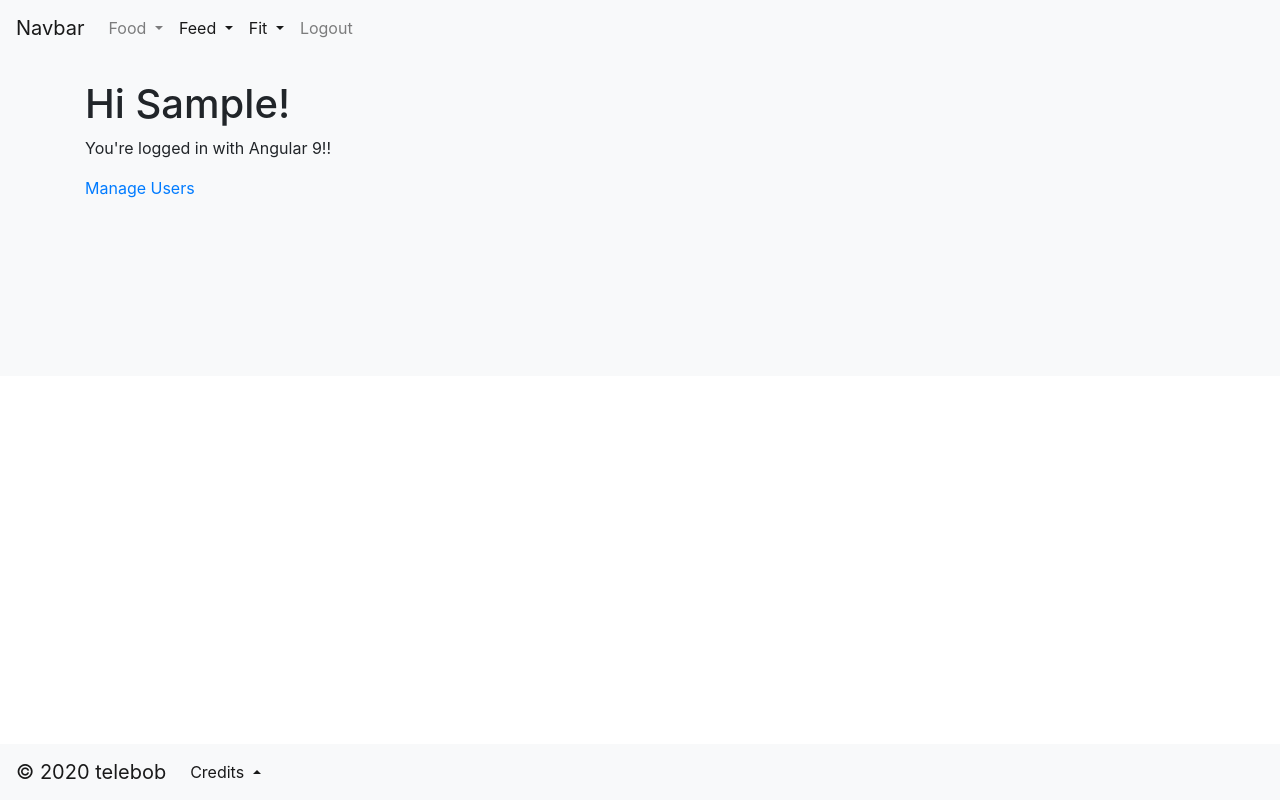
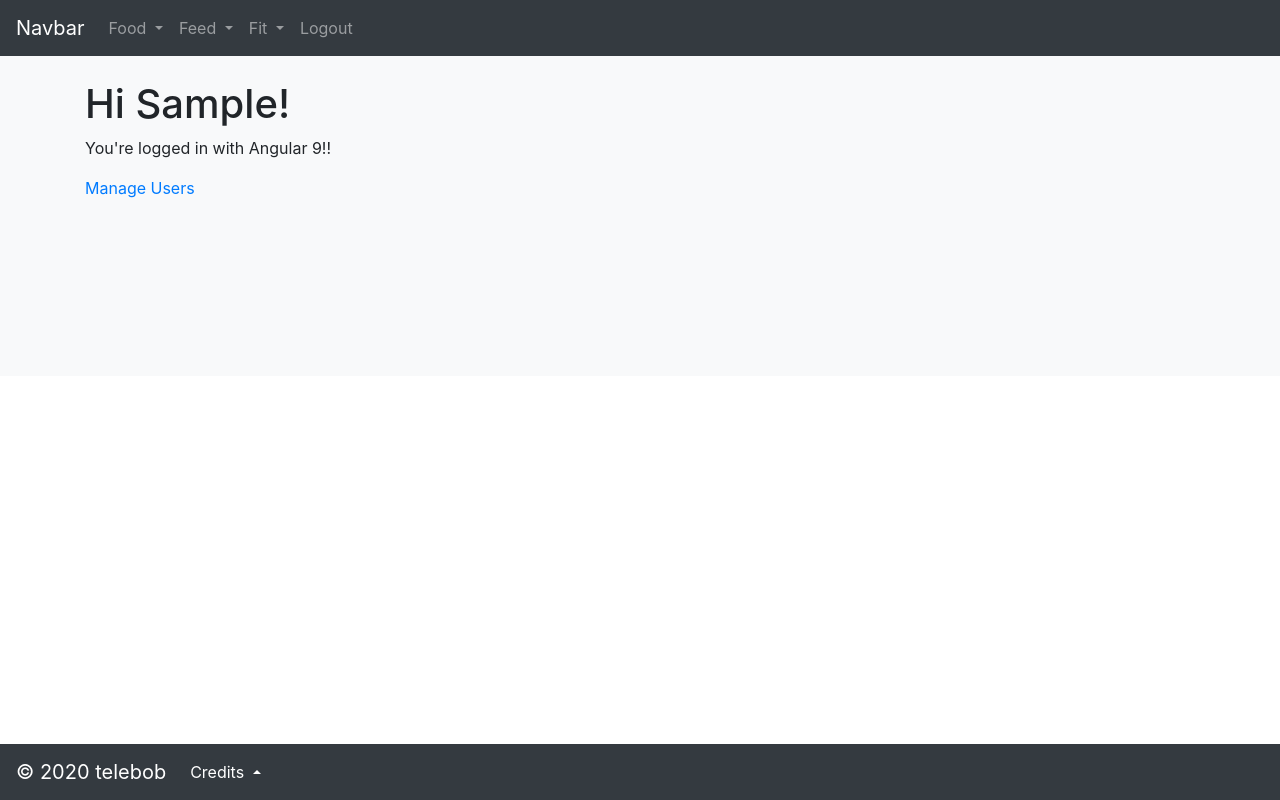
Before and after one commit to ipbobkov/3f, an Angular app in the folder frontend/: page / in a window 1280 px wide. Built offline with nearby package versions, Linux system fonts and the light colour scheme; sample sign-in values are in the browser's storage.

Commit message:
Collapsing menu

```diff
--- a/frontend/src/app/app.component.html
+++ b/frontend/src/app/app.component.html
@@ -1,5 +1,5 @@
 <!-- nav USER TOP-->
-<nav class="navbar sticky-top navbar-expand-lg navbar-light bg-light" *ngIf="user">
+<nav class="navbar sticky-top navbar-expand-lg navbar-dark bg-dark" *ngIf="user">
   <a class="navbar-brand" href="#">Navbar</a>
   <button class="navbar-toggler" type="button" data-toggle="collapse" data-target="#navbarUserTopSupportedContent" aria-controls="navbarUserTopSupportedContent" aria-expanded="false" aria-label="Toggle navigation">
     <span class="navbar-toggler-icon"></span>
@@ -7,34 +7,34 @@
   <div class="collapse navbar-collapse" id="navbarUserTopSupportedContent">
     <ul class="navbar-nav mr-auto">
       <li class="nav-item dropdown">
-        <a class="nav-link dropdown-toggle" routerLinkActive="active" id="foodDropdown" role="button" data-toggle="dropdown" aria-haspopup="true" aria-expanded="false">
+        <a class="nav-link dropdown-toggle" id="foodDropdown" role="button" data-toggle="dropdown" aria-haspopup="true" aria-expanded="false">
           Food
         </a>
         <div class="dropdown-menu" aria-labelledby="foodDropdown">
-          <a class="dropdown-item" routerLink="food-products" routerLinkActive="active">Product catalog</a>
-          <a class="dropdown-item" routerLink="food-recipes">Recipies library</a>
+          <li class="active"><a class="dropdown-item" routerLink="food-products" routerLinkActive="active" data-toggle="collapse" data-target=".navbar-collapse.show">Product catalog</a></li>
+          <a class="dropdown-item" routerLink="food-recipes" routerLinkActive="active" data-toggle="collapse" data-target=".navbar-collapse.show">Recipies library</a>
           <div class="dropdown-divider"></div>
           <a class="dropdown-item" href="#">Something else here</a>
         </div>
       </li>
       <li class="nav-item dropdown">
-        <a class="nav-link dropdown-toggle" routerLink="/" routerLinkActive="active" id="feedDropdown" role="button" data-toggle="dropdown" aria-haspopup="true" aria-expanded="false">
+        <a class="nav-link dropdown-toggle" id="feedDropdown" role="button" data-toggle="dropdown" aria-haspopup="true" aria-expanded="false">
           Feed
         </a>
         <div class="dropdown-menu" aria-labelledby="feedDropdown">
-          <a class="dropdown-item" routerLink="feed-programs">Nutrition programs</a>
-          <a class="dropdown-item" routerLink="feed-calendars">Feeding calendars</a>
+          <a class="dropdown-item" routerLink="feed-programs" routerLinkActive="active" data-toggle="collapse" data-target=".navbar-collapse.show">Nutrition programs</a>
+          <a class="dropdown-item" routerLink="feed-calendars" routerLinkActive="active" data-toggle="collapse" data-target=".navbar-collapse.show">Feeding calendars</a>
           <div class="dropdown-divider"></div>
           <a class="dropdown-item" href="#">Something else here</a>
         </div>
       </li>
       <li class="nav-item dropdown">
-        <a class="nav-link dropdown-toggle" routerLink="/" routerLinkActive="active" id="fitDropdown" role="button" data-toggle="dropdown" aria-haspopup="true" aria-expanded="false">
+        <a class="nav-link dropdown-toggle" id="fitDropdown" role="button" data-toggle="dropdown" aria-haspopup="true" aria-expanded="false">
           Fit
         </a>
         <div class="dropdown-menu" aria-labelledby="fitDropdown">
-          <a class="dropdown-item" routerLink="fit-programs">Fitness programs</a>
-          <a class="dropdown-item" routerLink="fit-calendars">Sport calendars</a>
+          <a class="dropdown-item" routerLink="fit-programs" routerLinkActive="active" data-toggle="collapse" data-target=".navbar-collapse.show">Fitness programs</a>
+          <a class="dropdown-item" routerLink="fit-calendars" routerLinkActive="active" data-toggle="collapse" data-target=".navbar-collapse.show">Sport calendars</a>
           <div class="dropdown-divider"></div>
           <a class="dropdown-item" href="#">Something else here</a>
         </div>
@@ -46,7 +46,7 @@
   </div>
 </nav>
 <!-- nav USER bottom -->
-<nav class="navbar fixed-bottom navbar-expand-lg navbar-light bg-light" *ngIf="user">
+<nav class="navbar fixed-bottom navbar-expand-lg navbar-dark bg-dark" *ngIf="user">
   <a class="navbar-brand" href="http://www.3f.prgtest.ru">&copy; 2020 telebob</a>
   <button class="navbar-toggler" type="button" data-toggle="collapse" data-target="#navbarUserBottomSupportedContent" aria-controls="navbarUserBottomSupportedContent" aria-expanded="false" aria-label="Toggle navigation">
     <span class="navbar-toggler-icon"></span>
```
